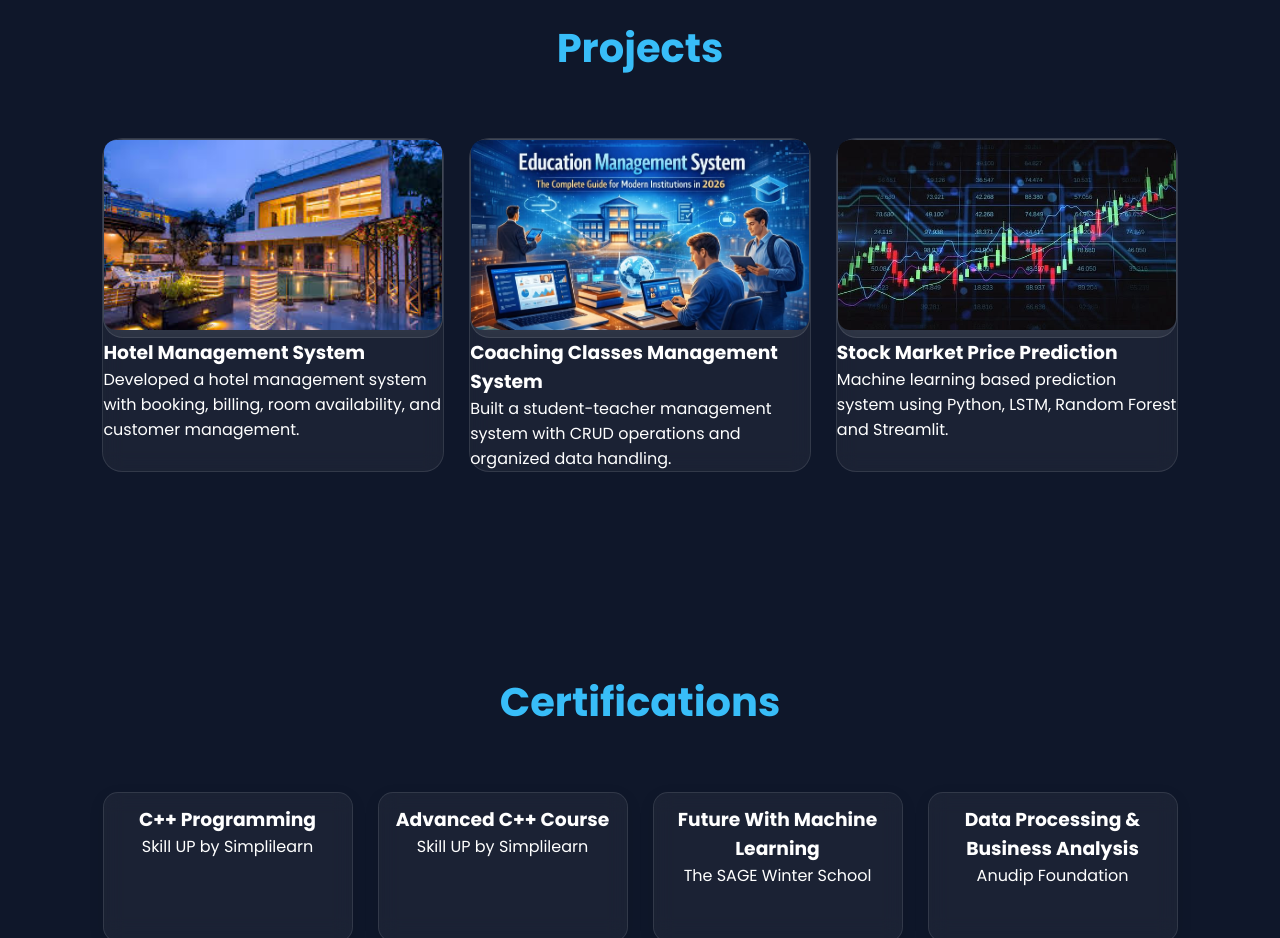
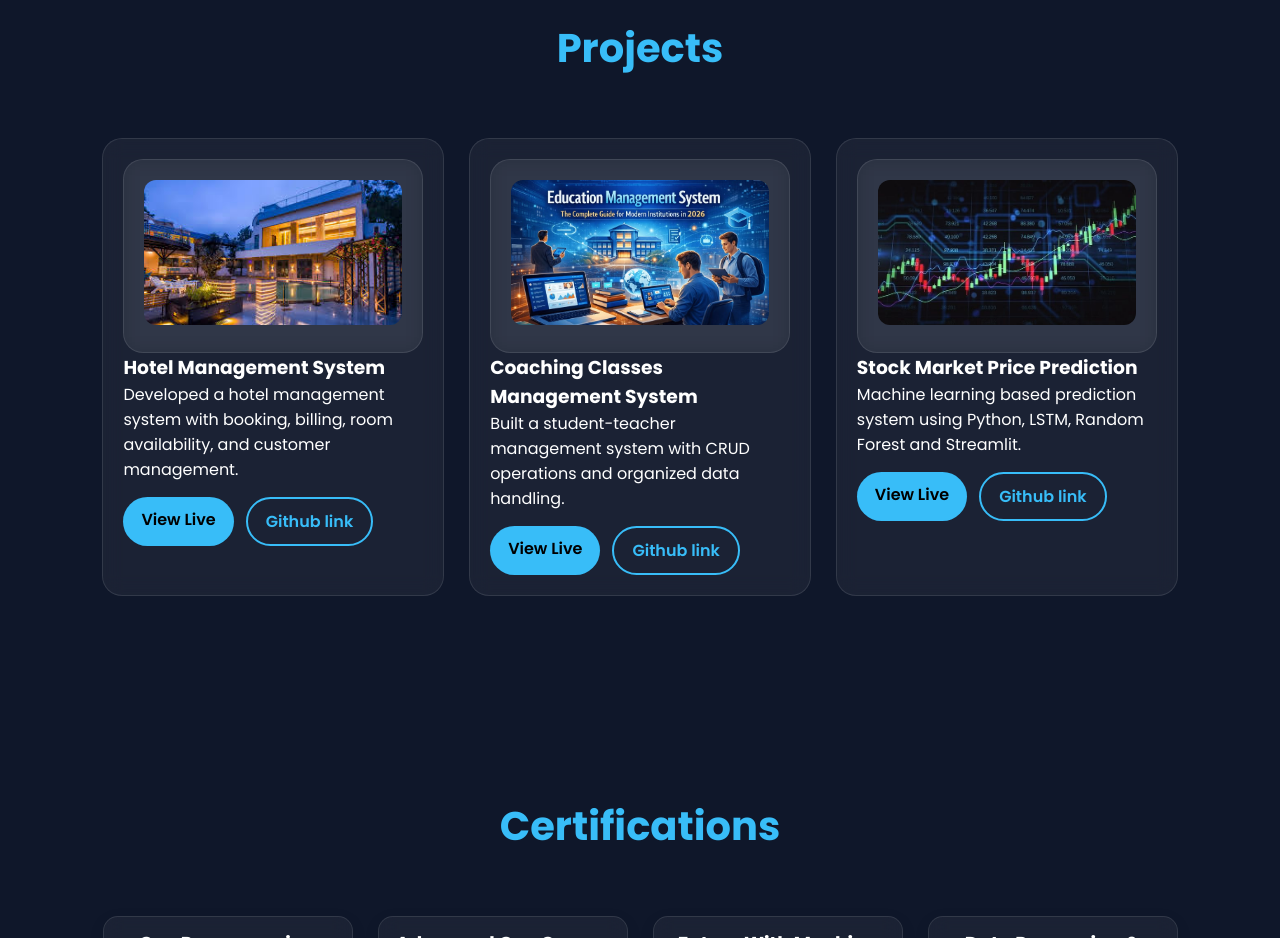
Before and after one commit to Vinaykushwaha047/Portfolio, a plain HTML site: page index.html in a window 1280 px wide. Shown: the part 2600-3538 px from the top of the page. Drawn offline with Linux system fonts and the light colour scheme.

Commit message:
Update portfolio

```diff
--- a/index.html
+++ b/index.html
@@ -45,7 +45,7 @@
             </p>
 
             <div class="buttons">
-                <a href="https://drive.google.com/file/d/1pgKfQd2TwJ-T8rQ8AaER14xYOoHGNMTv/view?usp=sharing" class="btn">Download Resume</a>
+                <a href="https://drive.google.com/file/d/1A_Js1yG1B9INKMZUqrR-Q0_dkVgn4jPi/view?usp=drive_link" class="btn">Download Resume</a>
                 <a href="#contact" class="btn btn-outline">Hire Me</a>
             </div>
 
@@ -62,7 +62,6 @@
             <img src="Image/profile.jpg" alt="Profile">
         </div>
     </section>
-
 
     <!-- About -->
     <section class="about" id="about">
@@ -86,7 +85,6 @@
             </div>
         </div>
     </section>
-
 
     <!-- Skills -->
     <section class="skills" id="skills">
@@ -132,8 +130,8 @@
         </div>
     </section>
 
-     <!-- Tools -->
-    <section class="skills" id="skills">
+    <!-- Tools -->
+    <section class="skills" id="tools">
         <div class="section-title">
             <h2>Tools</h2>
         </div>
@@ -156,7 +154,6 @@
         </div>
     </section>
 
-
     <!-- Projects -->
     <section class="projects" id="projects">
         <div class="section-title">
@@ -173,6 +170,11 @@
                     Developed a hotel management system with booking,
                     billing, room availability, and customer management.
                 </p>
+
+                <div class="project-buttons">
+                    <a href="https://your-live-link-1.com" target="_blank" class="view-btn">View Live</a>
+                    <a href="https://github.com/your-repo-1" target="_blank" class="code-btn">Github link</a>
+                </div>
             </div>
 
             <div class="project-card">
@@ -184,6 +186,11 @@
                     Built a student-teacher management system with CRUD
                     operations and organized data handling.
                 </p>
+
+                <div class="project-buttons">
+                    <a href="https://your-live-link-2.com" target="_blank" class="view-btn">View Live</a>
+                    <a href="https://github.com/your-repo-2" target="_blank" class="code-btn">Github link</a>
+                </div>
             </div>
 
             <div class="project-card">
@@ -195,10 +202,14 @@
                     Machine learning based prediction system using
                     Python, LSTM, Random Forest and Streamlit.
                 </p>
+
+                <div class="project-buttons">
+                    <a href="https://your-live-link-3.com" target="_blank" class="view-btn">View Live</a>
+                    <a href="https://github.com/your-repo-3" target="_blank" class="code-btn">Github link</a>
+                </div>
             </div>
         </div>
     </section>
-
 
     <!-- Certifications -->
     <section class="certificate" id="certificate">
@@ -245,7 +256,6 @@
         </div>
     </section>
 
-
     <!-- Education -->
     <section class="education" id="education">
         <div class="section-title">
@@ -279,7 +289,6 @@
         </div>
     </section>
 
-
     <!-- Contact -->
     <section class="contact" id="contact">
         <div class="section-title">
@@ -310,7 +319,6 @@
         </div>
     </section>
 
-
     <!-- Footer -->
     <footer>
         <p>© 2026 Vinay Kumar Kushwaha | All Rights Reserved</p>
--- a/style.css
+++ b/style.css
@@ -176,11 +176,12 @@ section {
 }
 
 .project-card{
-    background: rgba(255, 255, 255, 0.05);
+  background: rgba(255, 255, 255, 0.05);
   border: 1px solid rgba(255, 255, 255, 0.1);
   border-radius: 20px;
   backdrop-filter: blur(10px);
   transition: 0.4s;
+  padding: 20px;
 }
 
 .about-card:hover,
@@ -207,12 +208,6 @@ section {
   gap: 25px;
 }
 
-.skills-container {
-  display: grid;
-  grid-template-columns: repeat(auto-fit, minmax(200px, 1fr));
-  gap: 25px;
-}
-
 .skill-box {
   text-align: center;
 }
@@ -223,11 +218,43 @@ section {
   margin-bottom: 20px;
 }
 
-
 .project-container {
   display: grid;
   grid-template-columns: repeat(auto-fit, minmax(300px, 1fr));
   gap: 25px;
+}
+
+.project-buttons {
+  display: flex;
+  gap: 12px;
+  margin-top: 15px;
+  flex-wrap: wrap;
+}
+
+.view-btn,
+.code-btn {
+  padding: 10px 18px;
+  border-radius: 25px;
+  text-decoration: none;
+  font-weight: 600;
+  transition: 0.3s;
+  display: inline-block;
+}
+
+.view-btn {
+  background: #38bdf8;
+  color: #000;
+}
+
+.code-btn {
+  background: transparent;
+  border: 2px solid #38bdf8;
+  color: #38bdf8;
+}
+
+.view-btn:hover,
+.code-btn:hover {
+  transform: translateY(-3px);
 }
 
 .certificate-container {
```
